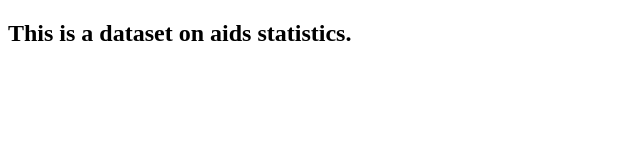
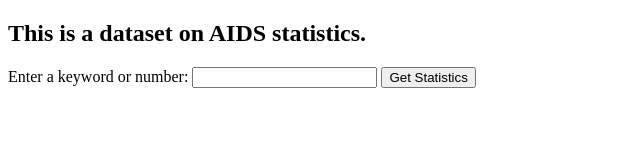
Before and after one commit to yesdarlinglyra/pp-json, a plain HTML site: page index.html in a window 1280 px wide. Shown: the whole page, without its empty margins (0-640 px from the left). Drawn offline with Linux system fonts and the light colour scheme.

Commit message:
Adds search box and button

```diff
--- a/index.html
+++ b/index.html
@@ -6,9 +6,14 @@
 </head>
 <body>
 
-<h2> This is a dataset on aids statistics.</h2>
+<h2> This is a dataset on AIDS statistics.</h2>
 
+<label>Enter a keyword or number:
+    <input type="text" id="input">
+</label>
+<button id="search-button">Get Statistics</button>
 
+<div id="result"></div>
 
 </body>
 </html>
```
